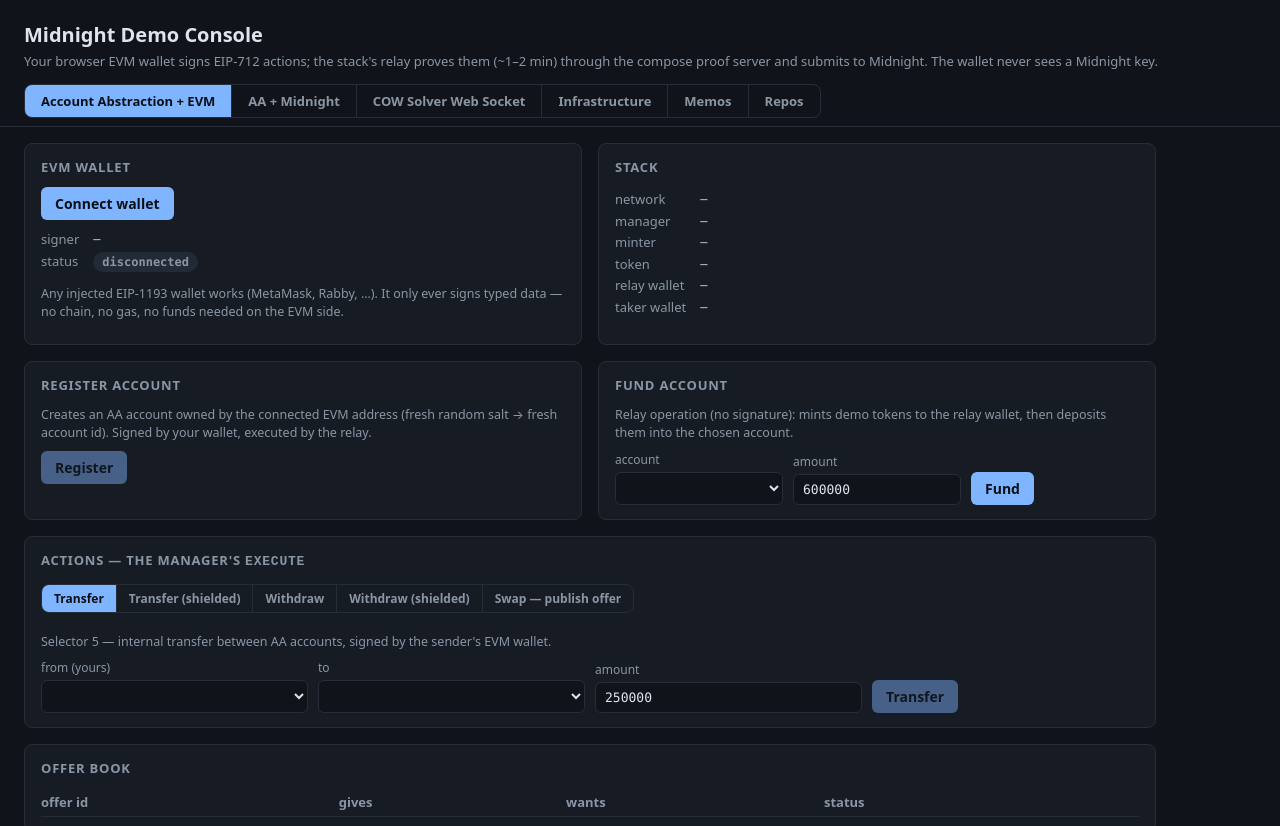
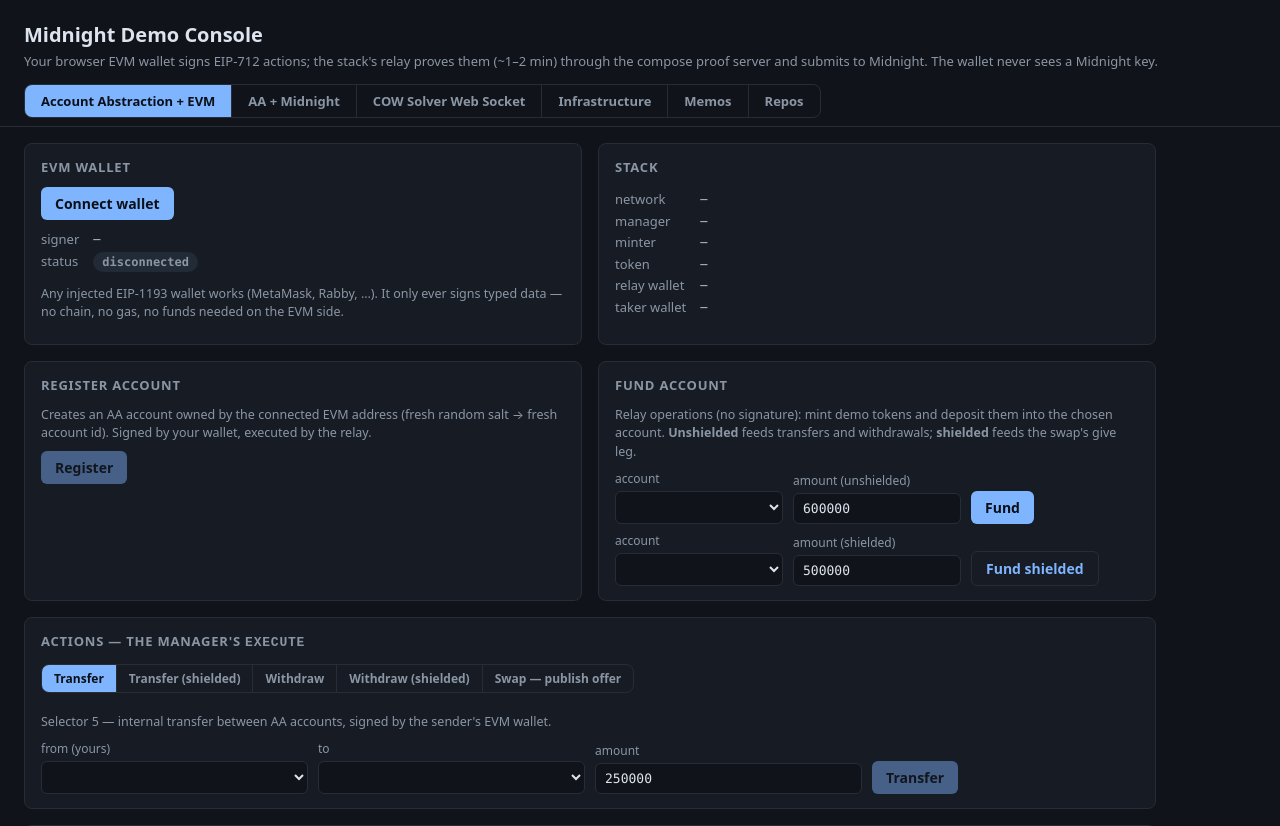
Before and after one commit to acedward/midnight-2-offers, a plain HTML site: page images/aa-contracts/console/index.html in a window 1280 px wide. Shown: the top 826 px of the page. Drawn offline with Linux system fonts and the light colour scheme; no server answers.

Commit message:
console: both funding flows live in the Fund account section (unshielded + shielded); swap pane points there

```diff
--- a/images/aa-contracts/console/index.html
+++ b/images/aa-contracts/console/index.html
@@ -130,12 +130,18 @@
 
   <section>
     <h2>Fund account</h2>
-    <p class="note">Relay operation (no signature): mints demo tokens to the relay wallet, then
-    deposits them into the chosen account.</p>
+    <p class="note">Relay operations (no signature): mint demo tokens and deposit them into the
+    chosen account. <b>Unshielded</b> feeds transfers and withdrawals; <b>shielded</b> feeds the
+    swap's give leg.</p>
     <form id="f-fund"><div class="row">
       <div><label>account</label><select id="fund-account" required></select></div>
-      <div><label>amount</label><input id="fund-amount" value="600000" pattern="[0-9]+" required></div>
+      <div><label>amount (unshielded)</label><input id="fund-amount" value="600000" pattern="[0-9]+" required></div>
       <div><button type="submit">Fund</button></div>
+    </div></form>
+    <form id="f-fundsh"><div class="row">
+      <div><label>account</label><select id="fs-account" required></select></div>
+      <div><label>amount (shielded)</label><input id="fs-amount" value="500000" pattern="[0-9]+" required></div>
+      <div><button type="submit" class="ghost">Fund shielded</button></div>
     </div></form>
   </section>
 
@@ -199,12 +205,8 @@
       <p class="note">Selector 6 — opens a shielded swap on the Manager, signed by your EVM wallet. The
       proven transaction is <em>never submitted</em> — unbalanced by exactly +give/−want, it IS the
       offer, published to the offer-files kernel as a <code>swapoffer1…</code> blob for a taker (or
-      the solver) to settle. The give leg spends the account's <b>shielded</b> balance — fund it first.</p>
-      <form id="f-fundsh"><div class="row">
-        <div><label>account</label><select id="fs-account" required></select></div>
-        <div><label>shielded amount</label><input id="fs-amount" value="500000" pattern="[0-9]+" required></div>
-        <div><button type="submit" class="ghost">Fund shielded</button></div>
-      </div></form>
+      the solver) to settle. The give leg spends the account's <b>shielded</b> balance — fund it
+      first via <b>Fund account → Fund shielded</b> above.</p>
       <form id="f-swap"><div class="row">
         <div><label>account (yours)</label><select id="sw-from" required></select></div>
         <div><label id="sw-give-label">give (shielded token)</label><input id="sw-give" value="100000" pattern="[0-9]+" required></div>
```
